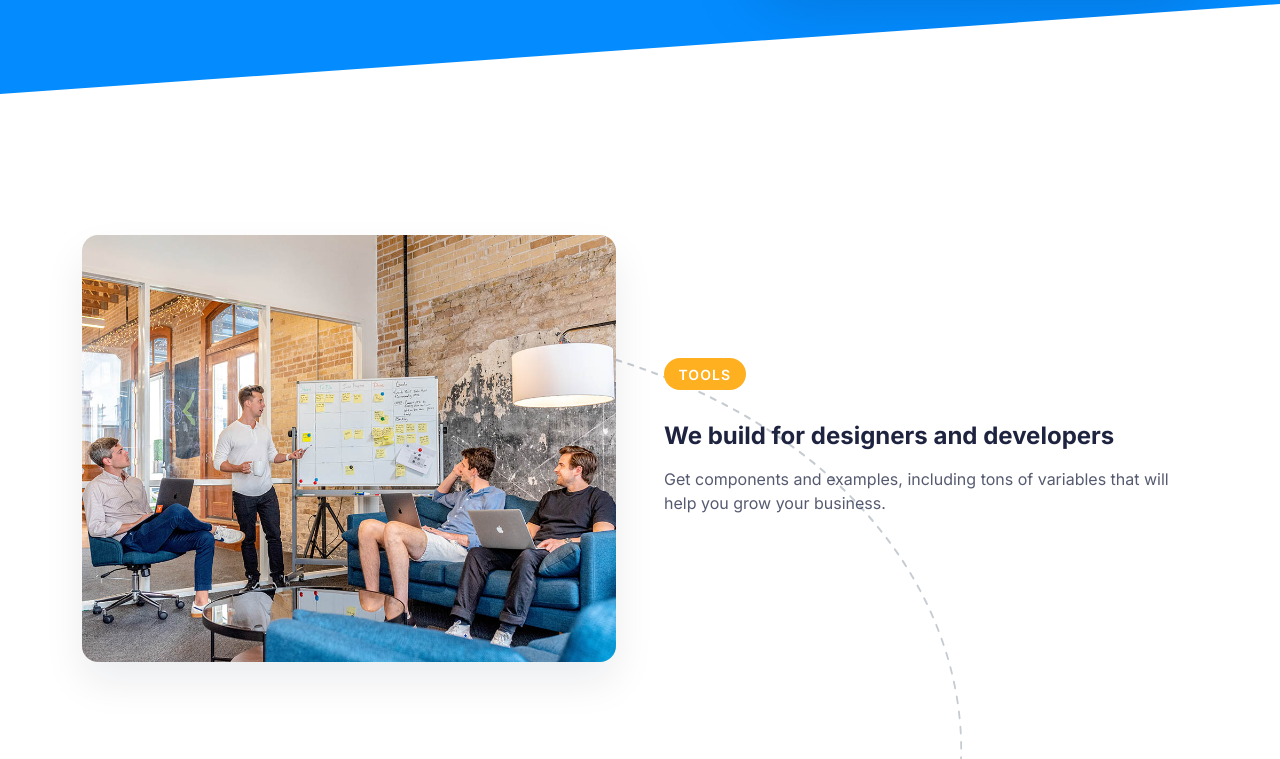
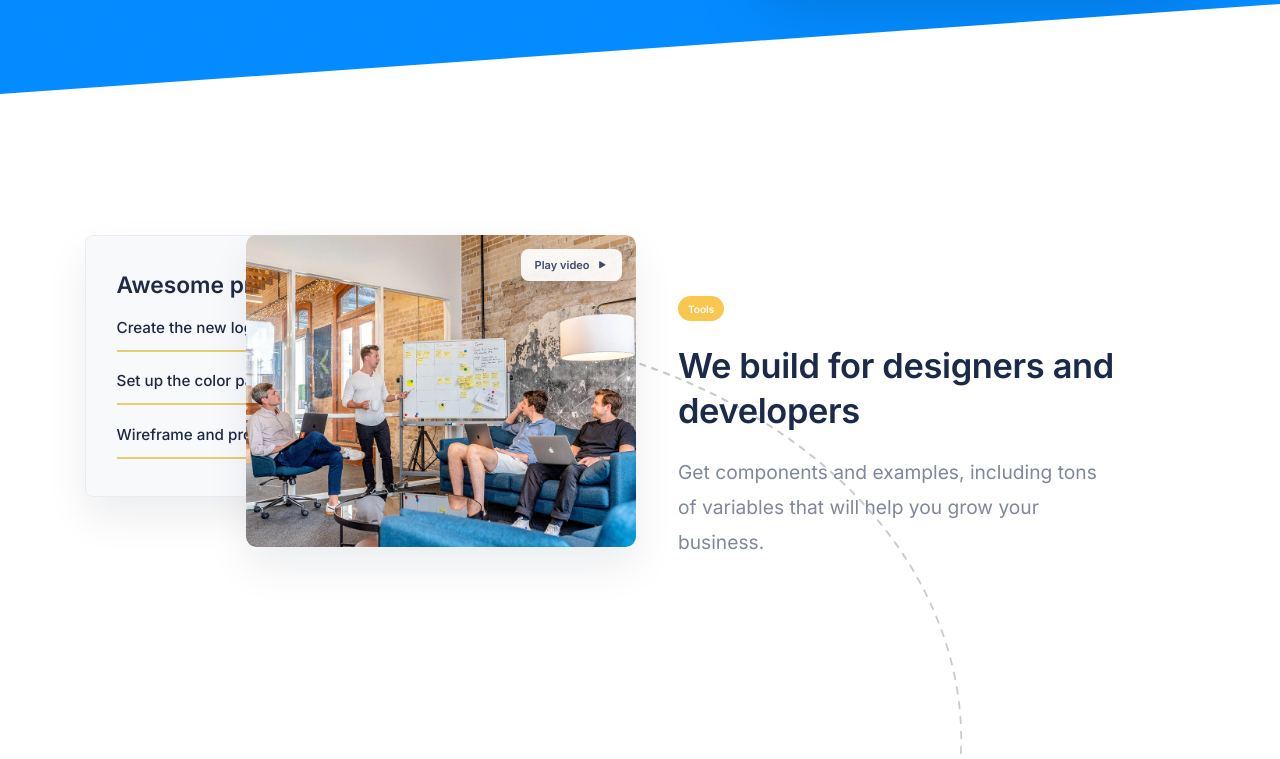
Before and after one commit to wamdn/odoo_mockup, a website: page index.html in a window 1280 px wide. Shown: the part 720-1479 px from the top of the page. Drawn offline with nearby package versions, Linux system fonts and the light colour scheme.

Commit message:
fix(ui): adjust layout of image and card

```diff
--- a/index.html
+++ b/index.html
@@ -259,22 +259,60 @@
        Uses .section--after-hero so the overlapping hero card sits cleanly
        above this section.
        ===================================================================== -->
-      <section id="tools" class="section section--after-hero">
+      <section id="tools" class="section section--after-hero journey-tools">
         <div class="container">
-          <div class="row align-items-center g-5">
+          <div class="row align-items-center journey-tools__row">
             <div class="col-lg-6">
-              <img
-                src="assets/img/img_01.jpg"
-                alt="Team of designers and developers collaborating"
-                class="img-rounded shadow-soft"
-              />
+              <div class="journey-tools__media">
+                <div class="journey-tools__card shadow-soft" aria-hidden="true">
+                  <div class="journey-tools__card-title">Awesome projects</div>
+                  <div class="journey-tools__task">
+                    <span class="journey-tools__task-name">Create the new logo</span>
+                    <span class="journey-tools__task-arrow"
+                      ><i class="bi bi-chevron-right"></i
+                    ></span>
+                  </div>
+                  <div class="journey-tools__progress">
+                    <span class="journey-tools__progress-fill"></span>
+                  </div>
+                  <div class="journey-tools__task">
+                    <span class="journey-tools__task-name">Set up the color palette</span>
+                    <span class="journey-tools__task-arrow"
+                      ><i class="bi bi-chevron-right"></i
+                    ></span>
+                  </div>
+                  <div class="journey-tools__progress">
+                    <span class="journey-tools__progress-fill"></span>
+                  </div>
+                  <div class="journey-tools__task journey-tools__task--last">
+                    <span class="journey-tools__task-name">Wireframe and prototype</span>
+                    <span class="journey-tools__task-time">6:50</span>
+                    <span class="journey-tools__task-arrow"
+                      ><i class="bi bi-chevron-right"></i
+                    ></span>
+                  </div>
+                  <div class="journey-tools__progress">
+                    <span class="journey-tools__progress-fill journey-tools__progress-fill--short"></span>
+                  </div>
+                </div>
+                <div class="journey-tools__image-wrap">
+                  <img
+                    src="assets/img/img_01.jpg"
+                    alt="Team of designers and developers collaborating"
+                    class="img-rounded shadow-soft journey-tools__image"
+                  />
+                  <a href="#" class="journey-tools__play" aria-label="Play video">
+                    Play video <i class="bi bi-play-fill" aria-hidden="true"></i>
+                  </a>
+                </div>
+              </div>
             </div>
             <div class="col-lg-6">
-              <span class="eyebrow eyebrow--orange mb-3">Tools</span>
-              <h2 class="display-5 fw-bold mt-3 mb-3">
+              <span class="journey-tools__eyebrow">Tools</span>
+              <h2 class="journey-tools__title">
                 We build for designers and developers
               </h2>
-              <p class="text-muted mb-4" style="max-width: 32rem">
+              <p class="journey-tools__copy">
                 Get components and examples, including tons of variables that
                 will help you grow your business.
               </p>
--- /dev/null
+++ b/scss/layout/_journey-tools.scss
@@ -0,0 +1,200 @@
+.journey-tools {
+  .journey-tools__row {
+    --bs-gutter-y: 3rem;
+    --bs-gutter-x: 4.75rem;
+  }
+
+  .journey-tools__media {
+    position: relative;
+    width: min(100%, 560px);
+  }
+
+  .journey-tools__image-wrap {
+    position: relative;
+    z-index: 2;
+  }
+
+  .journey-tools__image {
+    border-radius: 0.65rem;
+    width: 100%;
+  }
+
+  .journey-tools__play {
+    position: absolute;
+    top: 0.9rem;
+    right: 0.9rem;
+    display: inline-flex;
+    align-items: center;
+    gap: 0.4rem;
+    height: 2rem;
+    padding: 0 0.85rem;
+    border-radius: 0.5rem;
+    background: rgba(255, 255, 255, 0.9);
+    color: #3e4a67;
+    font-size: 0.69rem;
+    font-weight: 600;
+    line-height: 1;
+    text-decoration: none;
+    box-shadow: 0 6px 18px rgba(13, 24, 58, 0.12);
+
+    i {
+      color: #3e4a67;
+      font-size: 0.78rem;
+    }
+  }
+
+  .journey-tools__card {
+    position: relative;
+    z-index: 1;
+    width: min(100%, 31rem);
+    margin-top: 2.85rem;
+    background: #f8f9fb;
+    border: 1px solid #e9ecf2;
+    border-radius: 0.5rem;
+    padding: 2rem 1.9rem 1.2rem;
+  }
+
+  .journey-tools__card-title {
+    color: #1f2a44;
+    font-size: 1.42rem;
+    font-weight: 600;
+    line-height: 1.3;
+    margin-bottom: 1.1rem;
+  }
+
+  .journey-tools__task {
+    display: flex;
+    align-items: center;
+    gap: 0.5rem;
+    color: #1d2942;
+    font-size: 0.95rem;
+    font-weight: 500;
+    line-height: 1.45;
+  }
+
+  .journey-tools__task-time {
+    margin-left: auto;
+    color: #848da1;
+    font-weight: 500;
+    font-size: 0.88rem;
+  }
+
+  .journey-tools__task-arrow {
+    color: #8f97aa;
+    font-size: 0.83rem;
+    line-height: 1;
+  }
+
+  .journey-tools__task--last .journey-tools__task-arrow {
+    margin-left: 0.1rem;
+  }
+
+  .journey-tools__progress {
+    height: 0.12rem;
+    width: 100%;
+    margin: 0.7rem 0 1.15rem;
+    background: #e7ebf1;
+  }
+
+  .journey-tools__progress-fill {
+    display: block;
+    width: 89%;
+    height: 100%;
+    background: #e5cd72;
+  }
+
+  .journey-tools__progress-fill--short {
+    width: 64%;
+  }
+
+  .journey-tools__eyebrow {
+    display: inline-flex;
+    align-items: center;
+    justify-content: center;
+    min-height: 1.55rem;
+    border-radius: 999px;
+    padding: 0.22rem 0.62rem;
+    background: #f9c74f;
+    color: #ffffff;
+    font-size: 0.63rem;
+    font-weight: 600;
+    line-height: 1;
+  }
+
+  .journey-tools__title {
+    margin: 1.45rem 0 1.35rem;
+    max-width: 28rem;
+    color: #1b2a49;
+    font-size: clamp(2.15rem, 2.35vw, 2.75rem);
+    font-weight: 600;
+    line-height: 1.3;
+    letter-spacing: -0.01em;
+  }
+
+  .journey-tools__copy {
+    max-width: 27rem;
+    margin-bottom: 0;
+    color: #7f879a;
+    font-size: 1.2rem;
+    font-weight: 400;
+    line-height: 1.8;
+  }
+
+  @include media-breakpoint-up(lg) {
+    .journey-tools__media {
+      margin-left: 0.2rem;
+      min-height: 24rem;
+    }
+
+    .journey-tools__image-wrap {
+      position: absolute;
+      top: 0;
+      right: -1.95rem;
+      width: min(100%, 24.4rem);
+    }
+
+    .journey-tools__card {
+      margin-top: 2.85rem;
+      max-width: 31rem;
+      padding-top: 2.1rem;
+      padding-right: 6rem;
+      margin: 0;
+    }
+  }
+
+  @include media-breakpoint-down(lg) {
+    .journey-tools__row {
+      --bs-gutter-x: 2.25rem;
+    }
+
+    .journey-tools__image-wrap {
+      position: static;
+      width: 100%;
+      margin-bottom: 1rem;
+    }
+
+    .journey-tools__media {
+      display: flex;
+      flex-direction: column;
+    }
+
+    .journey-tools__image-wrap {
+      order: -1;
+    }
+
+    .journey-tools__title {
+      margin-top: 1rem;
+      font-size: clamp(1.9rem, 6.8vw, 2.45rem);
+    }
+
+    .journey-tools__copy {
+      font-size: 1rem;
+      line-height: 1.65;
+    }
+
+    .journey-tools__card {
+      margin-top: 0;
+      padding: 1.35rem 1.1rem 1rem;
+    }
+  }
+}
--- a/scss/main.scss
+++ b/scss/main.scss
@@ -39,6 +39,7 @@
 @import "layout/sections";
 @import "layout/hero";
 @import "layout/journey";
+@import "layout/journey-tools";
 @import "layout/awards-grid";
 @import "layout/footer";
 
```
Also changed, not shown: css/style.css, 1 other file.
